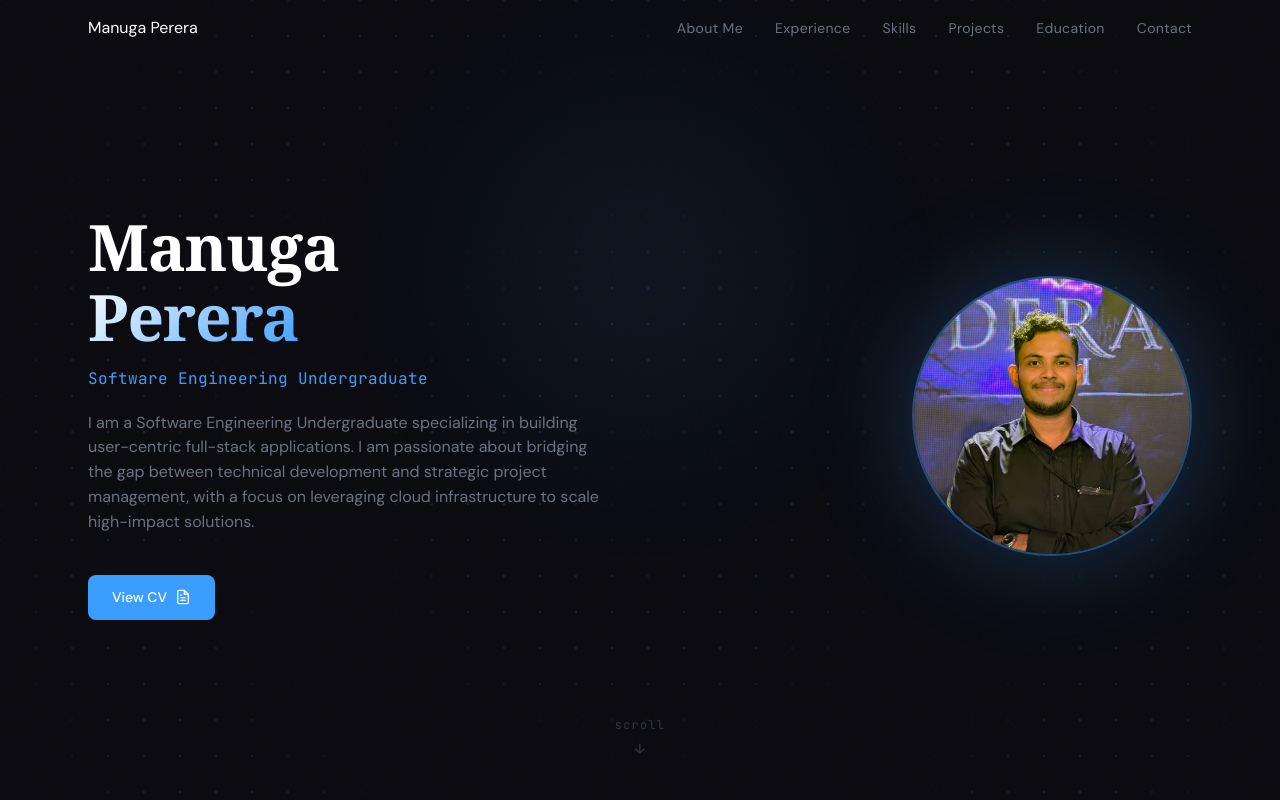
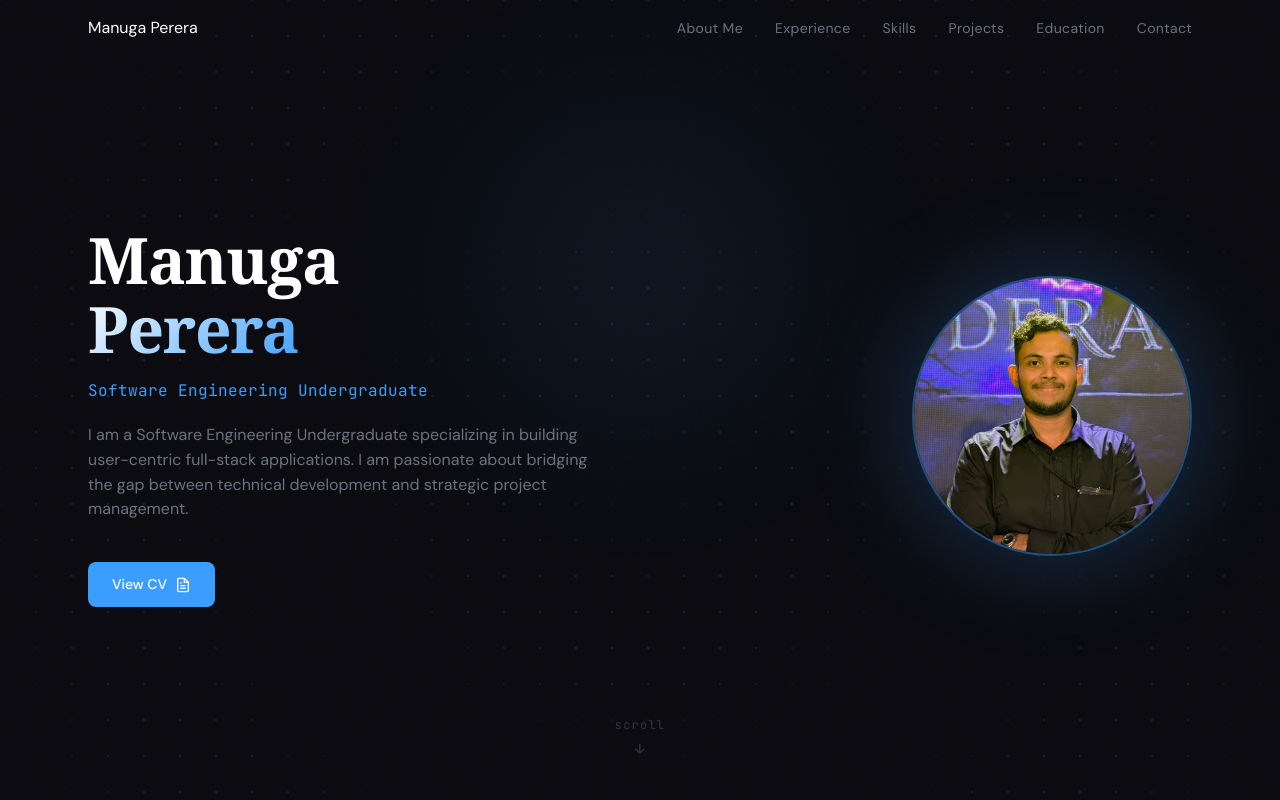
Before and after one commit to ManugaPerera06/portfolio-website, a React (Vite) app: page / in a window 1280 px wide. Shown: the top 800 px of the page. Built offline with nearby package versions, Linux system fonts and the light colour scheme.

Commit message:
chore: Remove unnecessary detailes from the introduction in About Me section.

```diff
--- a/src/Components/Hero.jsx
+++ b/src/Components/Hero.jsx
@@ -123,8 +123,7 @@ export default function Hero() {
             >
               I am a Software Engineering Undergraduate specializing in building user-centric
               full-stack applications. I am passionate about bridging the gap between technical
-              development and strategic project management, with a focus on leveraging cloud
-              infrastructure to scale high-impact solutions.
+              development and strategic project management.
             </p>
 
             {/* View CV button */}
```
